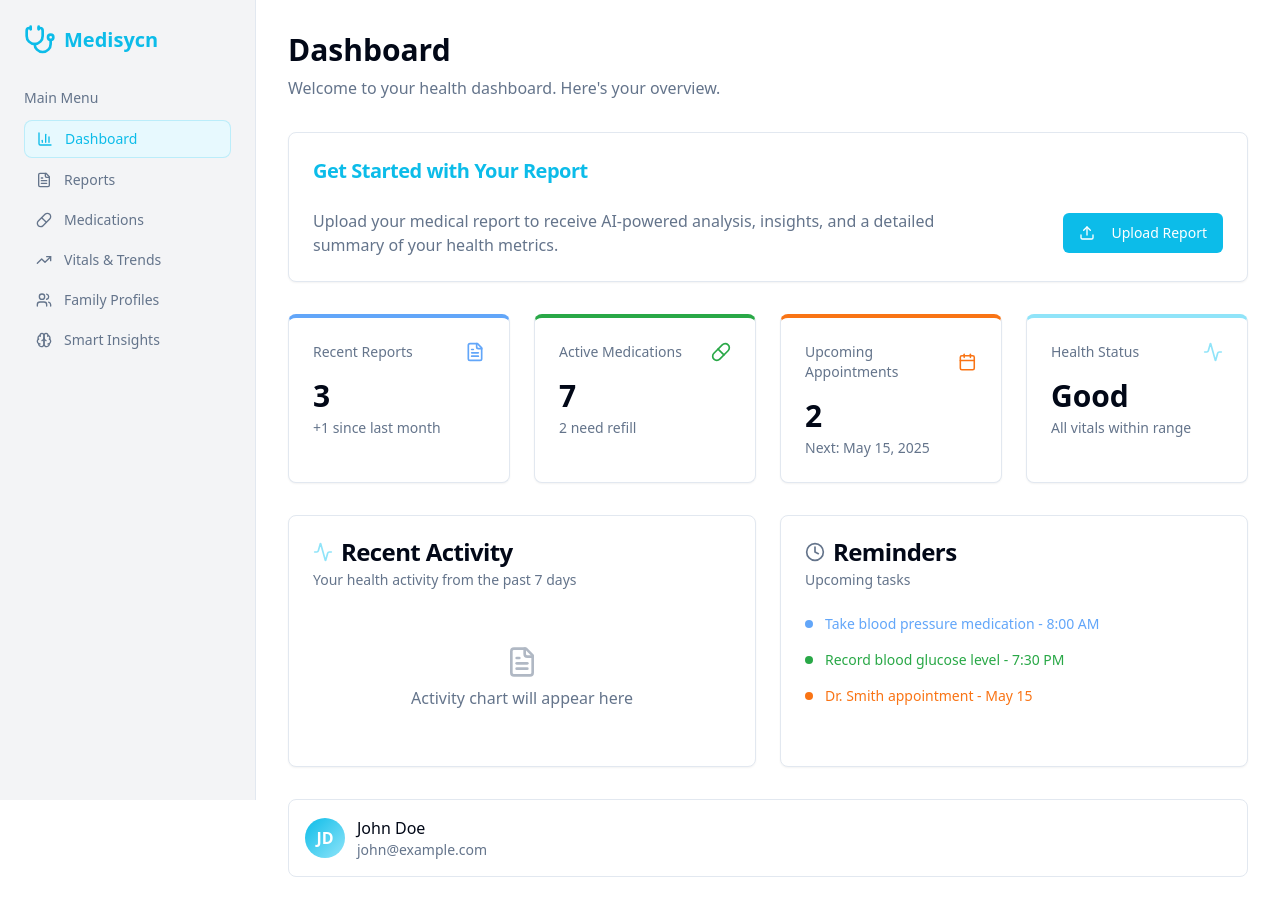
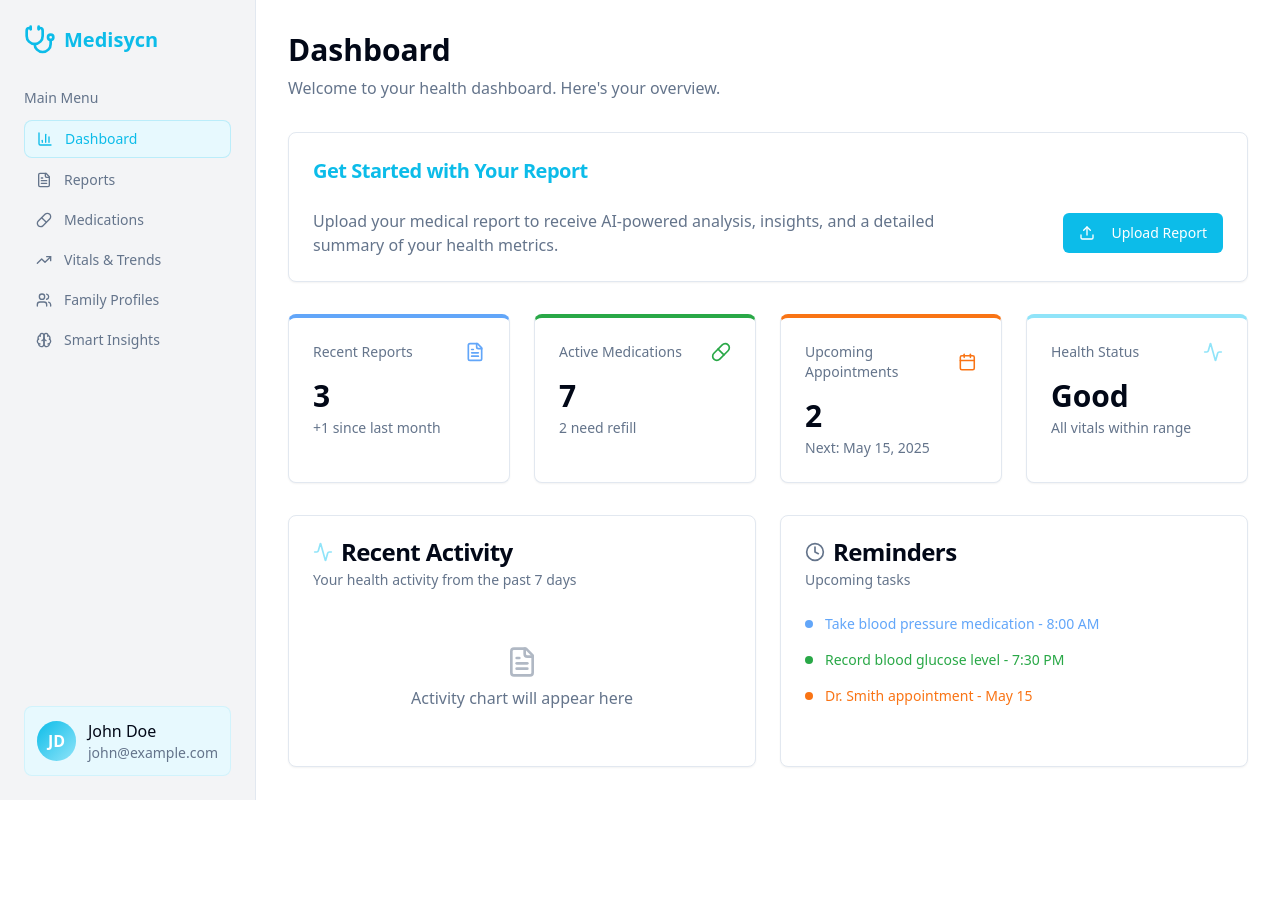
Before and after one commit to shrutigupta263/medisycn, a React (Vite) app: page / in a window 1280 px wide. After the commit the page ends 800 px from the top, so only its background shows below. Built offline with nearby package versions, Linux system fonts and the light colour scheme.

Commit message:
Move user profile to sidebar
Move the user profile section to the bottom of the sidebar menu for improved UI design.

```diff
--- a/src/components/Dashboard.tsx
+++ b/src/components/Dashboard.tsx
@@ -144,16 +144,6 @@ export const Dashboard = () => {
         </Card>
       </div>
 
-      {/* User Profile */}
-      <div className="mt-8 flex items-center gap-3 p-4 bg-card rounded-lg border">
-        <div className="w-10 h-10 rounded-full bg-gradient-to-br from-primary to-health-light-blue flex items-center justify-center text-primary-foreground font-semibold">
-          JD
-        </div>
-        <div>
-          <p className="font-medium text-foreground">John Doe</p>
-          <p className="text-sm text-muted-foreground">john@example.com</p>
-        </div>
-      </div>
     </div>
   );
 };
--- a/src/components/Sidebar.tsx
+++ b/src/components/Sidebar.tsx
@@ -17,7 +17,7 @@ const menuItems = [
 
 export const Sidebar = ({ activeItem, onItemClick }: SidebarProps) => {
   return (
-    <div className="w-64 bg-health-sidebar h-screen p-6 border-r border-border">
+    <div className="w-64 bg-health-sidebar h-screen p-6 border-r border-border flex flex-col">
       {/* Logo */}
       <div className="flex items-center gap-2 mb-8">
         <Stethoscope className="h-8 w-8 text-primary" />
@@ -48,6 +48,19 @@ export const Sidebar = ({ activeItem, onItemClick }: SidebarProps) => {
           );
         })}
       </div>
+
+      {/* User Profile */}
+      <div className="mt-auto pt-6">
+        <div className="flex items-center gap-3 p-3 bg-health-sidebar-active rounded-lg border border-primary/10">
+          <div className="w-10 h-10 rounded-full bg-gradient-to-br from-primary to-health-light-blue flex items-center justify-center text-primary-foreground font-semibold">
+            JD
+          </div>
+          <div>
+            <p className="font-medium text-foreground">John Doe</p>
+            <p className="text-sm text-muted-foreground">john@example.com</p>
+          </div>
+        </div>
+      </div>
     </div>
   );
 };
```
